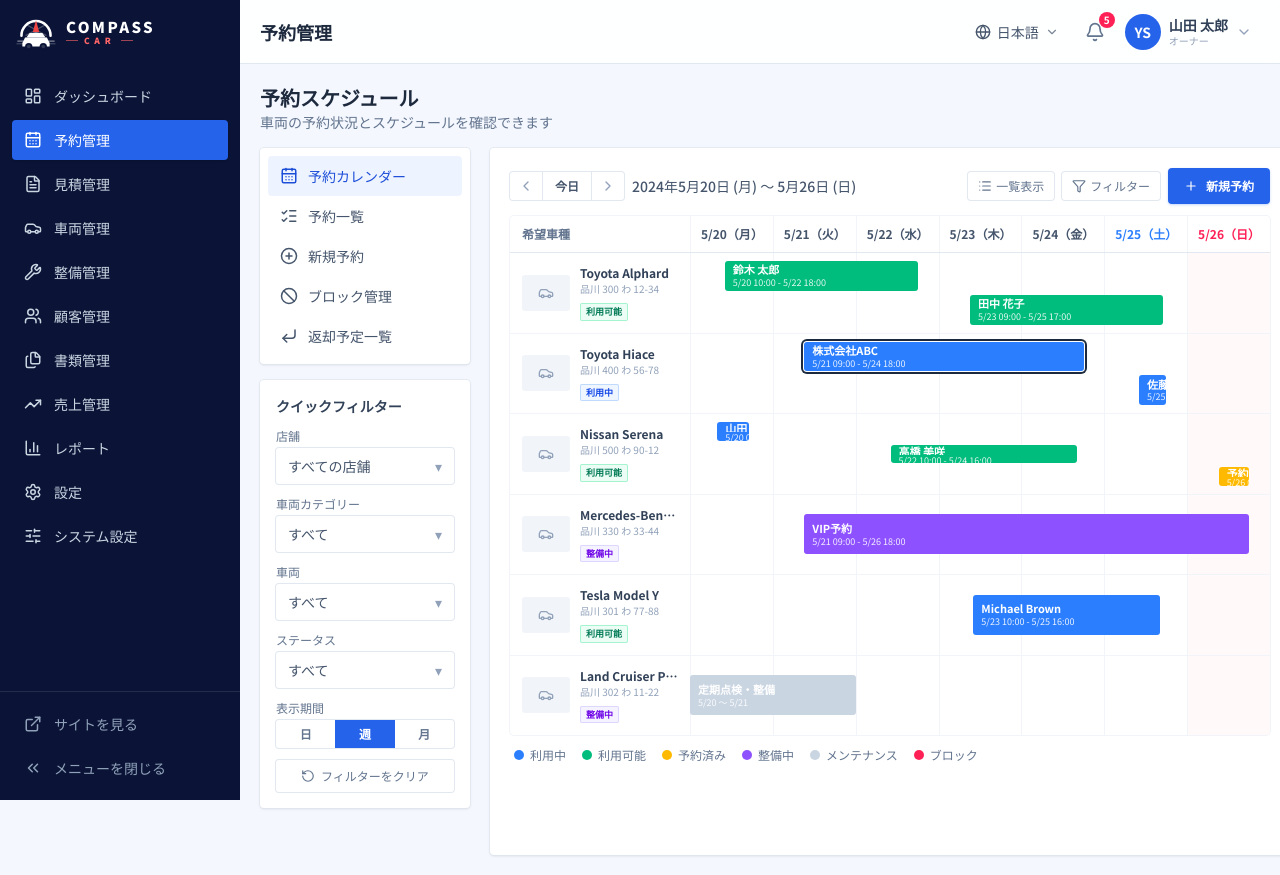
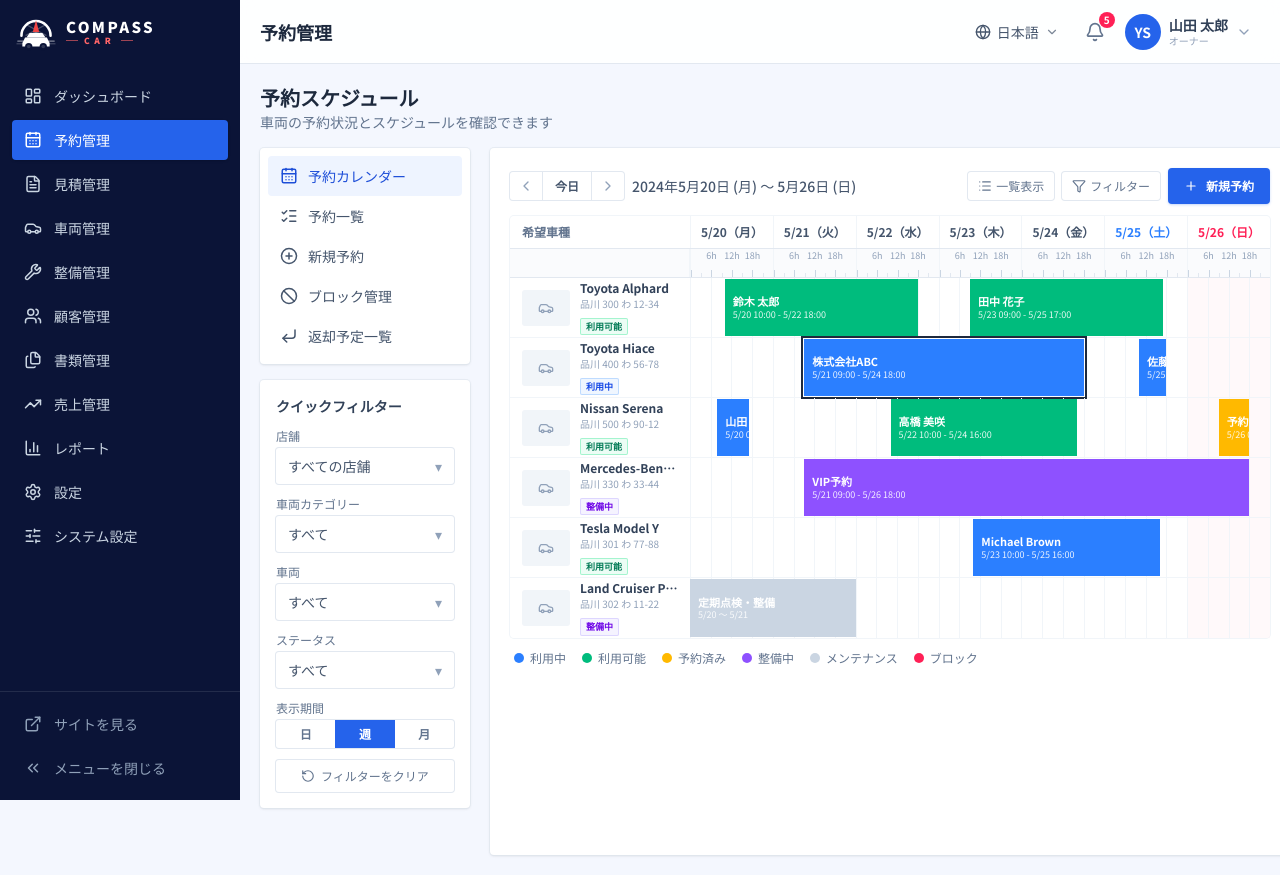
Before and after one commit to Volt0303/Rental-cars, a Next.js app: page /admin/reservations in a window 1280 px wide. Shown: the top 875 px of the page. Built offline with nearby package versions, Linux system fonts and the light colour scheme.

Commit message:
feat: Enhance ScheduleGantt component with tooltip functionality and improved status representation

```diff
--- a/components/admin/ScheduleGantt.tsx
+++ b/components/admin/ScheduleGantt.tsx
@@ -1,5 +1,6 @@
 "use client";
 
+import { useState } from "react";
 import { Car } from "lucide-react";
 import { useI18n } from "@/lib/i18n";
 import {
@@ -7,28 +8,51 @@ import {
   SCHEDULE_BARS,
   SCHEDULE_VEHICLES,
   type ScheduleStatus,
+  type ScheduleBar,
 } from "@/lib/mock-data";
 import { cn } from "@/lib/utils";
 
 const STATUS_BAR: Record<ScheduleStatus, string> = {
-  confirmed: "bg-emerald-500",
-  inUse: "bg-blue-500",
-  returning: "bg-amber-400",
-  reserved: "bg-violet-500",
+  confirmed:   "bg-emerald-500",
+  inUse:       "bg-blue-500",
+  returning:   "bg-amber-400",
+  reserved:    "bg-violet-500",
   maintenance: "bg-slate-300 text-slate-600",
 };
 
+const STATUS_LABEL: Record<ScheduleStatus, string> = {
+  confirmed:   "予約確定",
+  inUse:       "使用中",
+  returning:   "返却中",
+  reserved:    "VIP予約",
+  maintenance: "整備中",
+};
+
+const STATUS_DOT: Record<ScheduleStatus, string> = {
+  confirmed:   "bg-emerald-400",
+  inUse:       "bg-blue-400",
+  returning:   "bg-amber-300",
+  reserved:    "bg-violet-400",
+  maintenance: "bg-slate-400",
+};
+
 const VEHICLE_STATUS_TONE: Record<string, string> = {
-  available: "bg-emerald-50 text-emerald-700 ring-emerald-200",
-  inUse: "bg-blue-50 text-blue-700 ring-blue-200",
+  available:   "bg-emerald-50 text-emerald-700 ring-emerald-200",
+  inUse:       "bg-blue-50 text-blue-700 ring-blue-200",
   maintenance: "bg-violet-50 text-violet-700 ring-violet-200",
 };
 
 const VEHICLE_STATUS_KEY: Record<string, string> = {
-  available: "vstatus.available",
-  inUse: "vstatus.inUse",
+  available:   "vstatus.available",
+  inUse:       "vstatus.inUse",
   maintenance: "vstatus.maintenance",
 };
+
+// Major hour ticks displayed in the timeline ruler (0-based, 24h)
+const MAJOR_HOURS = [0, 6, 12, 18];
+const MINOR_HOURS = [3, 9, 15, 21];
+
+type TooltipState = { bar: ScheduleBar; x: number; y: number } | null;
 
 export function ScheduleGantt({
   onSelect,
@@ -40,13 +64,21 @@ export function ScheduleGantt({
   showStatusBadge?: boolean;
 }) {
   const { t } = useI18n();
+  const [tooltip, setTooltip] = useState<TooltipState>(null);
+
+  const showTip = (bar: ScheduleBar, e: React.MouseEvent<HTMLButtonElement>) => {
+    const r = e.currentTarget.getBoundingClientRect();
+    setTooltip({ bar, x: r.left + r.width / 2, y: r.top });
+  };
 
   return (
+    <>
       <div className="overflow-x-auto scrollbar-thin">
         <div className="min-w-[760px]">
-        {/* Header */}
+
+          {/* ── Date header ── */}
           <div className="flex border-b border-slate-200">
-          <div className="w-[180px] shrink-0 px-3 py-2.5 text-xs font-bold text-slate-500">
+            <div className="w-[180px] shrink-0 px-3 py-2 text-xs font-bold text-slate-500">
               {t("dash.col.vehicle")}
             </div>
             <div className="grid flex-1 grid-cols-7">
@@ -54,7 +86,7 @@ export function ScheduleGantt({
                 <div
                   key={d.date}
                   className={cn(
-                  "border-l border-slate-100 px-2 py-2.5 text-center text-xs font-bold",
+                    "border-l border-slate-100 px-2 py-2 text-center text-xs font-bold",
                     i === 5 ? "text-blue-500" : i === 6 ? "text-rose-500" : "text-slate-600"
                   )}
                 >
@@ -64,11 +96,57 @@ export function ScheduleGantt({
             </div>
           </div>
 
-        {/* Rows */}
+          {/* ── Timeline ruler ── */}
+          <div className="flex border-b border-slate-200 bg-slate-50/70">
+            {/* left gutter — matches vehicle column */}
+            <div className="w-[180px] shrink-0 border-r border-slate-100" />
+
+            <div className="grid flex-1 grid-cols-7">
+              {WEEK_DAYS.map((d) => (
+                <div key={d.date} className="relative h-7 border-l border-slate-100">
+                  {/* Hour labels (6h, 12h, 18h) */}
+                  {[6, 12, 18].map((h) => (
+                    <span
+                      key={h}
+                      className="absolute top-0.5 select-none text-[9px] leading-none text-slate-400"
+                      style={{
+                        left:      `${(h / 24) * 100}%`,
+                        transform: "translateX(-50%)",
+                      }}
+                    >
+                      {h}h
+                    </span>
+                  ))}
+
+                  {/* Major tick marks (0h, 6h, 12h, 18h) */}
+                  {MAJOR_HOURS.map((h) => (
+                    <span
+                      key={h}
+                      className="absolute bottom-0 w-px bg-slate-300"
+                      style={{ left: `${(h / 24) * 100}%`, height: "7px" }}
+                    />
+                  ))}
+
+                  {/* Minor tick marks (3h, 9h, 15h, 21h) */}
+                  {MINOR_HOURS.map((h) => (
+                    <span
+                      key={h}
+                      className="absolute bottom-0 w-px bg-slate-200"
+                      style={{ left: `${(h / 24) * 100}%`, height: "4px" }}
+                    />
+                  ))}
+                </div>
+              ))}
+            </div>
+          </div>
+
+          {/* ── Vehicle rows ── */}
           {SCHEDULE_VEHICLES.map((v) => {
             const bars = SCHEDULE_BARS.filter((b) => b.vehicleId === v.id);
             return (
-            <div key={v.id} className="flex border-b border-slate-100 last:border-0">
+              <div key={v.id} className="flex h-[60px] border-b border-slate-100 last:border-0">
+
+                {/* Vehicle label */}
                 <div className="flex w-[180px] shrink-0 items-center gap-2.5 px-3 py-3">
                   <span className="flex h-9 w-12 shrink-0 items-center justify-center rounded-md bg-slate-100">
                     <Car className="h-4 w-4 text-slate-400" />
@@ -89,8 +167,9 @@ export function ScheduleGantt({
                   </div>
                 </div>
 
+                {/* Gantt track */}
                 <div className="relative flex-1">
-                {/* grid lines */}
+                  {/* Day column backgrounds / grid lines */}
                   <div className="grid h-full grid-cols-7">
                     {WEEK_DAYS.map((_, i) => (
                       <div
@@ -102,22 +181,41 @@ export function ScheduleGantt({
                       />
                     ))}
                   </div>
-                {/* bars */}
-                <div className="absolute inset-0 flex flex-col justify-center gap-1 py-2">
+
+                  {/* Hour sub-grid lines (6h, 12h, 18h marks aligned with ruler) */}
+                  {SCHEDULE_VEHICLES.length > 0 && WEEK_DAYS.map((_, di) => (
+                    [6, 12, 18].map((h) => {
+                      const pct = ((di + h / 24) / 7) * 100;
+                      return (
+                        <span
+                          key={`${di}-${h}`}
+                          className="absolute inset-y-0 w-px bg-slate-100"
+                          style={{ left: `${pct}%` }}
+                        />
+                      );
+                    })
+                  ))}
+
+                  {/* Reservation bars — stretch to nearly fill row height */}
+                  <div className="absolute inset-0">
                     {bars.map((bar) => {
-                    const start = (bar.startDay + bar.startFrac) / 7;
-                    const end = (bar.endDay + bar.endFrac) / 7;
+                      const start    = (bar.startDay + bar.startFrac) / 7;
+                      const end      = (bar.endDay   + bar.endFrac)   / 7;
                       const selected = selectedBarId === bar.id;
                       return (
                         <button
                           key={bar.id}
                           onClick={() => onSelect?.(bar.id)}
+                          onMouseEnter={(e) => showTip(bar, e)}
+                          onMouseLeave={() => setTooltip(null)}
                           style={{
-                          marginLeft: `${start * 100}%`,
-                          width: `${Math.max(end - start, 0.04) * 100}%`,
+                            left:   `${start * 100}%`,
+                            width:  `${Math.max(end - start, 0.04) * 100}%`,
+                            top:    "1px",
+                            bottom: "1px",
                           }}
                           className={cn(
-                          "group flex h-10 flex-col justify-center overflow-hidden rounded-lg px-2 text-left text-white transition-all",
+                            "absolute flex flex-col justify-center overflow-hidden px-2 text-left text-white transition-all",
                             STATUS_BAR[bar.status],
                             onSelect && "hover:brightness-105",
                             selected && "ring-2 ring-slate-800 ring-offset-1"
@@ -137,8 +235,34 @@ export function ScheduleGantt({
               </div>
             );
           })}
+
         </div>
       </div>
+
+      {/* Fixed-position tooltip — outside the overflow container to avoid clipping */}
+      {tooltip && (
+        <div
+          className="pointer-events-none fixed z-[9999]"
+          style={{
+            left:      tooltip.x,
+            top:       tooltip.y - 8,
+            transform: "translate(-50%, -100%)",
+          }}
+        >
+          <div className="relative min-w-[160px] rounded bg-slate-800 px-3 py-2 shadow-xl">
+            <div className="mb-1 flex items-center gap-1.5">
+              <span className={cn("h-2 w-2 rounded-full", STATUS_DOT[tooltip.bar.status])} />
+              <span className="text-[10px] font-medium text-slate-400">
+                {STATUS_LABEL[tooltip.bar.status]}
+              </span>
+            </div>
+            <p className="text-[12px] font-bold text-white">{tooltip.bar.label}</p>
+            <p className="mt-0.5 text-[10px] text-slate-300">{tooltip.bar.timeLabel}</p>
+            <span className="absolute -bottom-[5px] left-1/2 h-2.5 w-2.5 -translate-x-1/2 rotate-45 bg-slate-800" />
+          </div>
+        </div>
+      )}
+    </>
   );
 }
 
```
Lines whose indentation alone changed are shown as unchanged.
